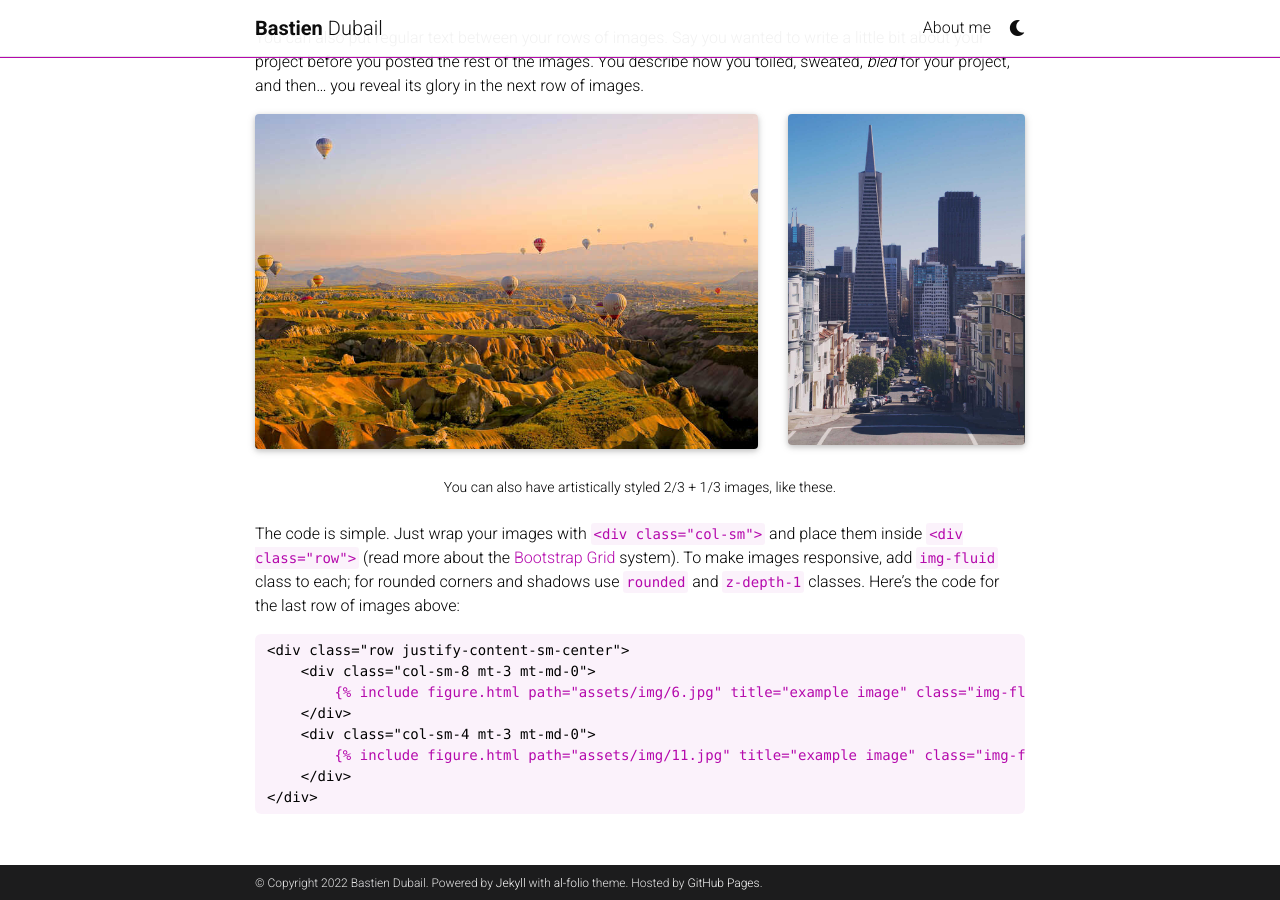
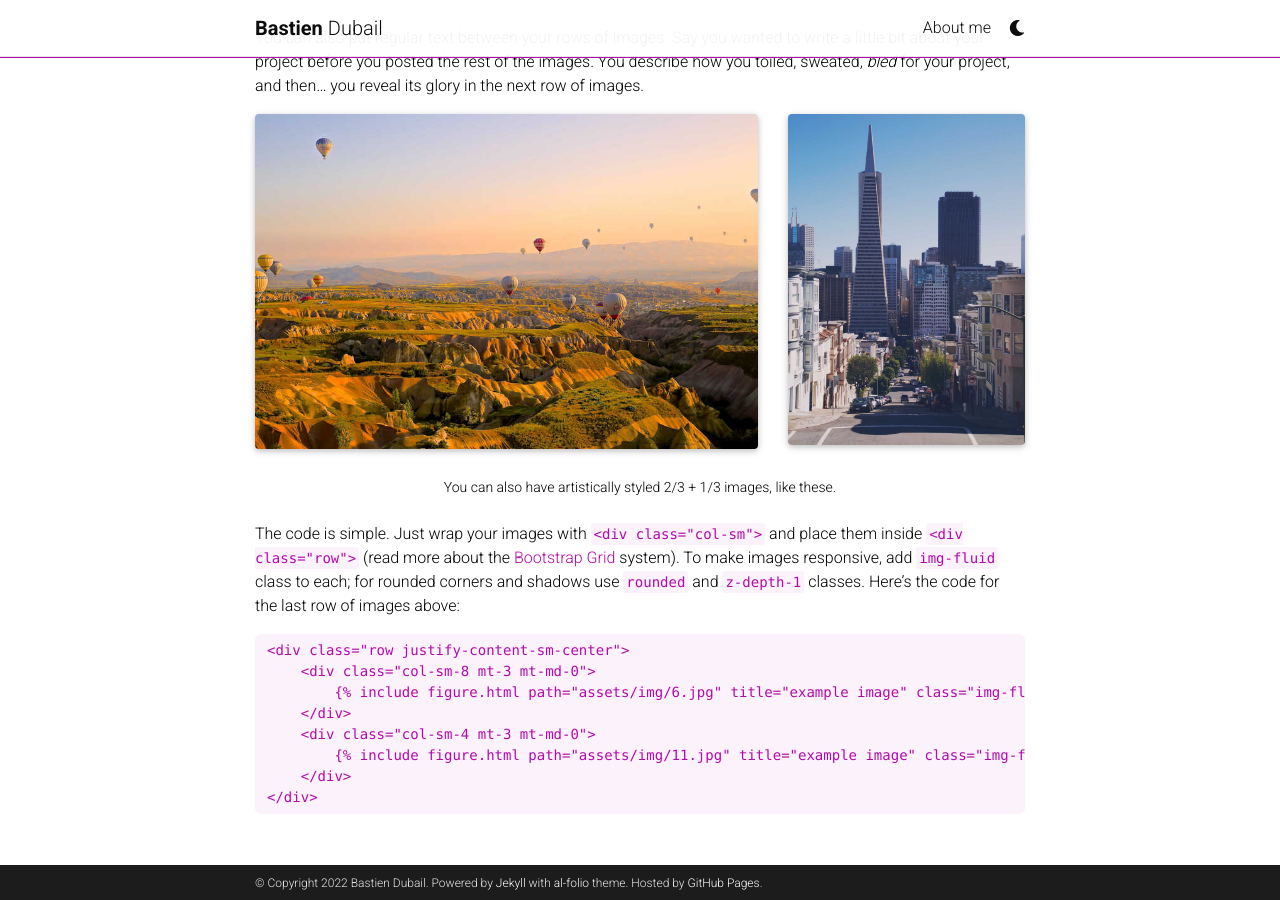
Before and after one commit to bdubail/bdubail.github.io, a Jekyll site: the page built from _projects/6_project.md, in a window 1280 px wide and 900 px high, scrolled down 1284 px. Built offline with Jekyll 4.4.1, drawn with Linux system fonts in a browser that asks for light colours; full-size pictures stand in for the smaller copies a plugin makes; comment, search, counter and statistics services are not loaded; a style sheet for code colours, icons or effects is not loaded.

Commit message:
Update _config.yml

```diff
--- a/_config.yml
+++ b/_config.yml
@@ -133,7 +133,7 @@ news_limit: 5 # leave blank to include all the news in the `_news` folder
 
 # Markdown and syntax highlight
 markdown: kramdown
-highlighter: rouge
+highlighter: red
 kramdown:
   input: GFM
   syntax_highlighter_opts:
```
